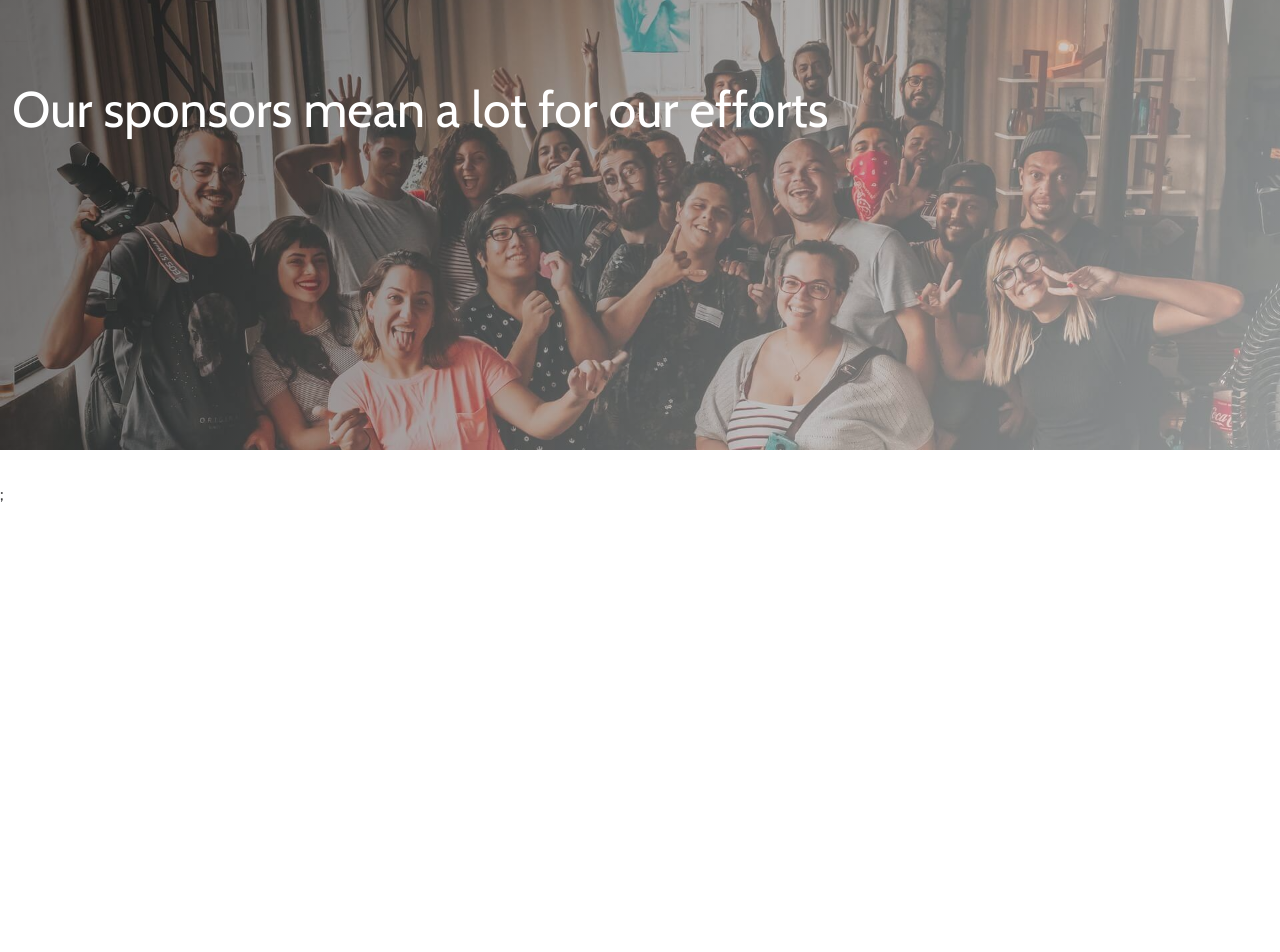
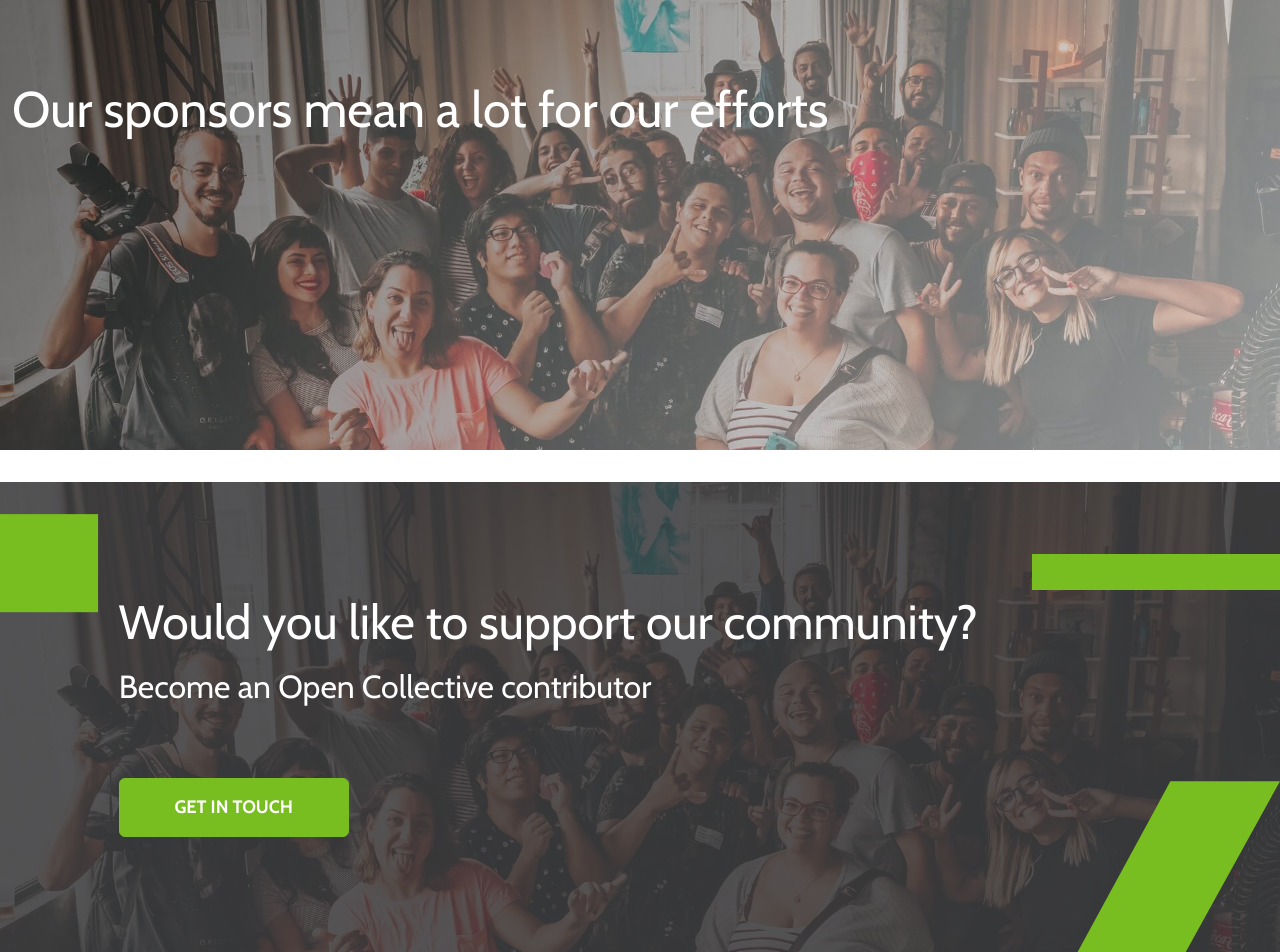
Before and after one commit to devstaff-crete/devstaff-website, a Next.js app: page /sponsors in a window 1280 px wide. Shown: the top 952 px of the page. Before the commit the page ends 800 px from the top, so only its background shows below. Built offline with nearby package versions, Linux system fonts and the light colour scheme.

Commit message:
Apply SupportSection component at home and sponsors pages

```diff
--- a/pages/index.tsx
+++ b/pages/index.tsx
@@ -4,6 +4,7 @@ import Image from 'next/image';
 import Link from 'next/link';
 
 import EventCard from '../components/EventCard';
+import SupportSection from '../components/SupportSection';
 import { events } from '../data/events';
 import styles from '../styles/Home.module.scss';
 import globalStyles from '../styles/globals.module.scss';
@@ -127,6 +128,8 @@ const Home = ({ recentEvents }: InferGetStaticPropsType<typeof getStaticProps>)
             </div>
           </div>
         </section>
+
+        <SupportSection />
       </main>
     </>
   );
--- a/pages/sponsors.tsx
+++ b/pages/sponsors.tsx
@@ -1,6 +1,7 @@
 import Head from 'next/head';
 
 import HeroSection from '../components/HeroSection';
+import SupportSection from '../components/SupportSection';
 
 export default function Sponsors() {
   return (
@@ -8,7 +9,8 @@ export default function Sponsors() {
       <Head>
         <title>Sponsors</title>
       </Head>
-      <HeroSection imageSrc="/hero-support.jpg" title="Our sponsors mean a lot for our efforts" />;
+      <HeroSection imageSrc="/hero-support.jpg" title="Our sponsors mean a lot for our efforts" />
+      <SupportSection compactView />
     </>
   );
 }
```
Also changed, not shown: styles/Home.module.scss (line endings or trailing spaces).
